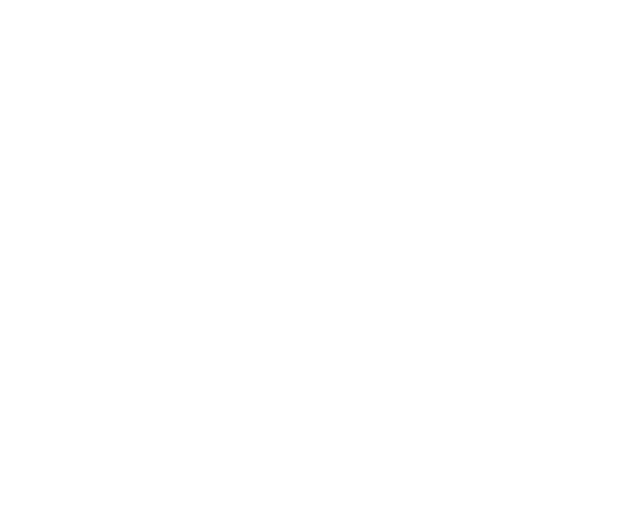
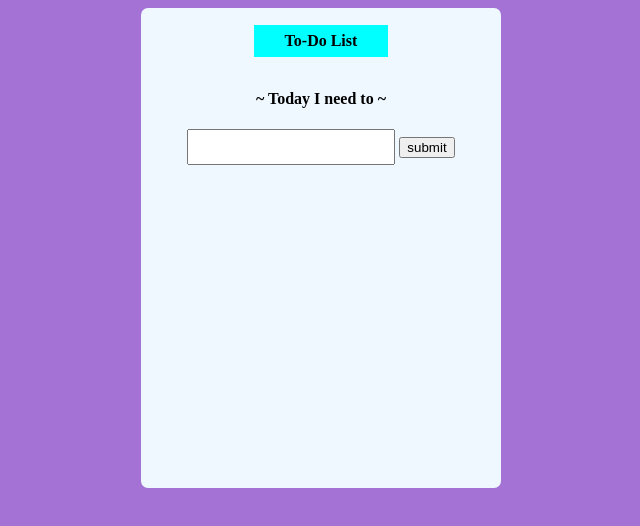
Before and after one commit to dts-kominfo-rea4b/challenge-dom-JanurSyahPutra, a website: page index.html in a window 1280 px wide. Shown: the whole page, without its empty margins (319-959 px from the left). Drawn offline with Linux system fonts and the light colour scheme.

Commit message:
DOM Project

```diff
--- a/index.html
+++ b/index.html
@@ -6,36 +6,92 @@
     <meta name="viewport" content="width=device-width, initial-scale=1.0" />
     <title>Challenge - DOM</title>
   </head>
+  <style>
+    body{
+      background-color: rgb(164, 113, 212);
+    }
+
+    #app{
+      background-color: aliceblue;
+      height: 480px;
+      width: 360px;
+      border-radius: 7px;
+      position: sticky;
+      margin: auto;
+    }
+
+    #todo-title{
+      background-color: aqua;
+      font-size: medium;
+      text-align: center;
+      width: 120px;
+      height: auto;
+      margin: auto;
+      position: sticky;
+      top: 25px;
+      padding: 7px;
+    }
+
+    #todo-subtitle{
+      text-align: center;
+      margin-top: 50px;
+    }
+
+    #input{
+      text-align: center;
+    }
+
+    #todo-input{
+      width: 200px;
+      height: 30px;
+
+    }
+
+  </style>
   <body>
     <div id="app">
       <!-- TODO: Buatlah sebuah header dengan id todo-title -->
+      <h1 id="todo-title">To-Do List</h1>
       <!-- TODO: Buatlah sebuah subtitle dengan id todo-subtitle -->
+      <h4 id="todo-subtitle">~ Today I need to ~</h4>
 
+      <div id="input">
       <!-- Section: input -->
       <!-- TODO: Buatlah sebuah input bertipe text dengan id todo-input -->
+      <input type="text" id="todo-input">
       <!-- TODO: Buatlah sebuah button dengan id todo-submit -->
+      <button onclick="fnClickHandler(input.value)" id="todo-submit">submit</button>
+    </div>
 
       <!-- Section output -->
       <!-- TODO: Buatlah sebuah <ul> dengan id todo-output -->
+        <ul id="todo-output"></ul>
     </div>
 
     <!-- ! Untuk tantangan ini, script jangan diubah ke external js yah ! -->
     <script>
       // TODO: Deklarasi variable sesuai dengan kebutuhan di sini
-      let button;
-      let input;
-      let output;
+      let button = document.getElementById("todo-submit");
+      let input = document.getElementById("todo-input");
+      let output = document.getElementById("todo-output");
 
       // TODO: Buatlah sebuah fungsi dengan nama fnClickHandler
       // Fungsi yang digunakan untuk menambahkan tulisan
       // Jangan ubah cara deklarasi fungsinya, cukup isi saja
-      function fnClickHandler(toDoItem) {}
+      function fnClickHandler(toDoItem) {
+        let li = document.createElement('li');
+        li.textContent= toDoItem;
+        output.appendChild(li);
+        input.value="";
+      }
 
       // TODO: register event onclick / addEventListener untuk button
       // akan menjalankan fungsi fnClickHandler
+      button.addEventListener('click', fnClickHandler(toDoItem));
 
       // TODO: register event onkeypress / addEventListener untuk input
       // sehingga saat di input ditekan enter akan menjalankan fungsi fnClickHandler juga
+      input.addEventListener("keypress", fnClickHandler(input.value));
     </script>
   </body>
 </html>
```
